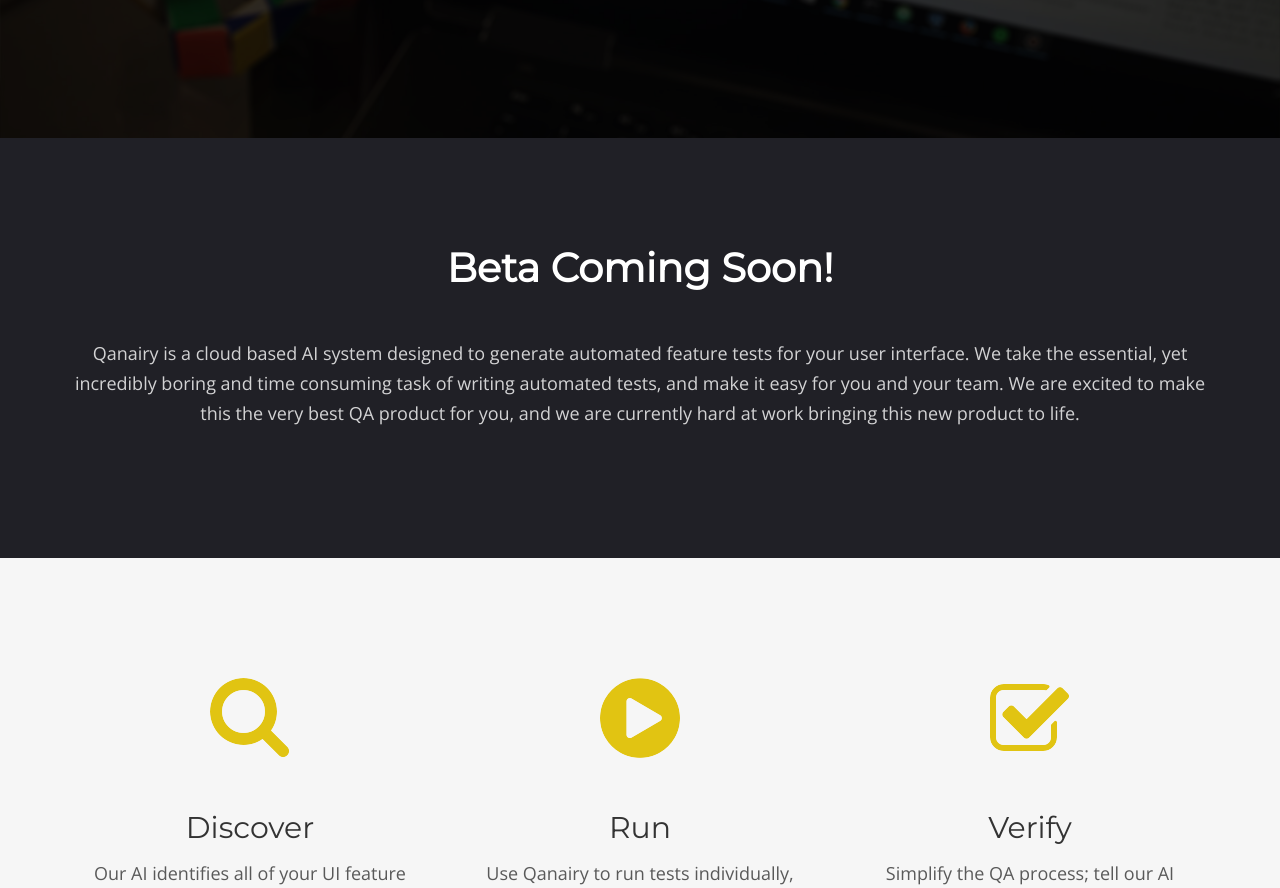
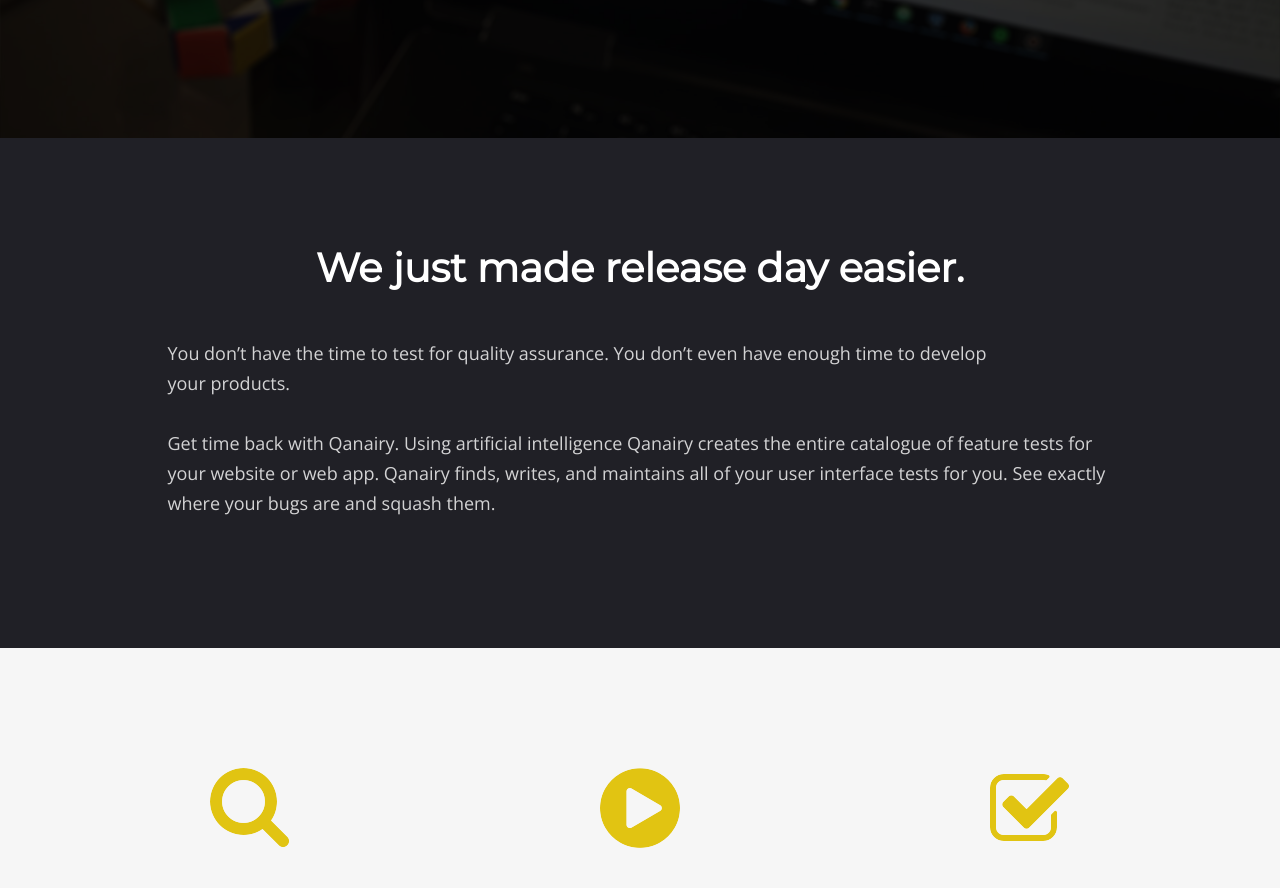
Before and after one commit to deepthought42/Qanairy, a PHP site: page /index.dev.html in a window 1280 px wide. Shown: the part 580-1468 px from the top of the page. Run offline with PHP 8.4, Linux system fonts and the light colour scheme.

Commit message:
updated first paragraph
updated first paragraph "we just made release day easier"

```diff
--- a/assets/css/style.css
+++ b/assets/css/style.css
@@ -1183,12 +1183,13 @@ ul li {
 | ABOUT
 |===================
 */
+.about{
+}
 .about-content h2 {
   text-align: center;
   margin-bottom: 40px;
 }
 .about-content p {
-  text-align: center;
   margin-bottom: 50px;
 }
 .about-content .btn{
--- a/index.dev.html
+++ b/index.dev.html
@@ -66,14 +66,17 @@
         <section class="about black-bg" id="about">
             <div class="container">
                 <div class="row section-separator">
-                    <div class="col-md-12">
+										<div class="col-md-1"></div>
+                    <div class="col-md-10">
                         <div class="about-content wow fadeInRight"  data-wow-offset="30" data-wow-duration="1.5s" data-wow-delay="0.15s">
-                            <h2>Beta Coming Soon!</h2>
-                            <p>Qanairy is a cloud based AI system designed to generate automated feature tests for your user interface. We take the essential, yet
-                               incredibly boring and time consuming task of writing automated tests, and make it easy for you and your team. We are excited to make
-                               this the very best QA product for you, and we are currently hard at work bringing this new product to life.</p>
+                            <h2>We just made release day easier.</h2>
+                            <p>You don’t have the time to test for quality assurance. You don’t even have enough time to develop your&nbsp;products.
+														<br><br>
+														Get time back with Qanairy. Using artificial intelligence Qanairy creates the entire catalogue of feature tests for your website or web app. Qanairy finds, writes, and maintains all of your user interface tests for you. See exactly where your bugs are and squash them.
+														</p>
                         </div>
                     </div>
+										<div class="col-md-1"></div>
                 </div>
             </div>
         </section>
@@ -207,7 +210,7 @@
         <link rel="stylesheet" href="assets/plugins/css/owl.carousel.min.css">
 
         <!--   COUSTOM CSS link  -->
-        <link rel="stylesheet" href="assets/css/style.min.css">
+        <link rel="stylesheet" href="assets/css/style.css">
         <link rel="stylesheet" href="assets/css/responsive.min.css">
 
         <!-- Color -->
```
Also changed, not shown: 1 other file.
